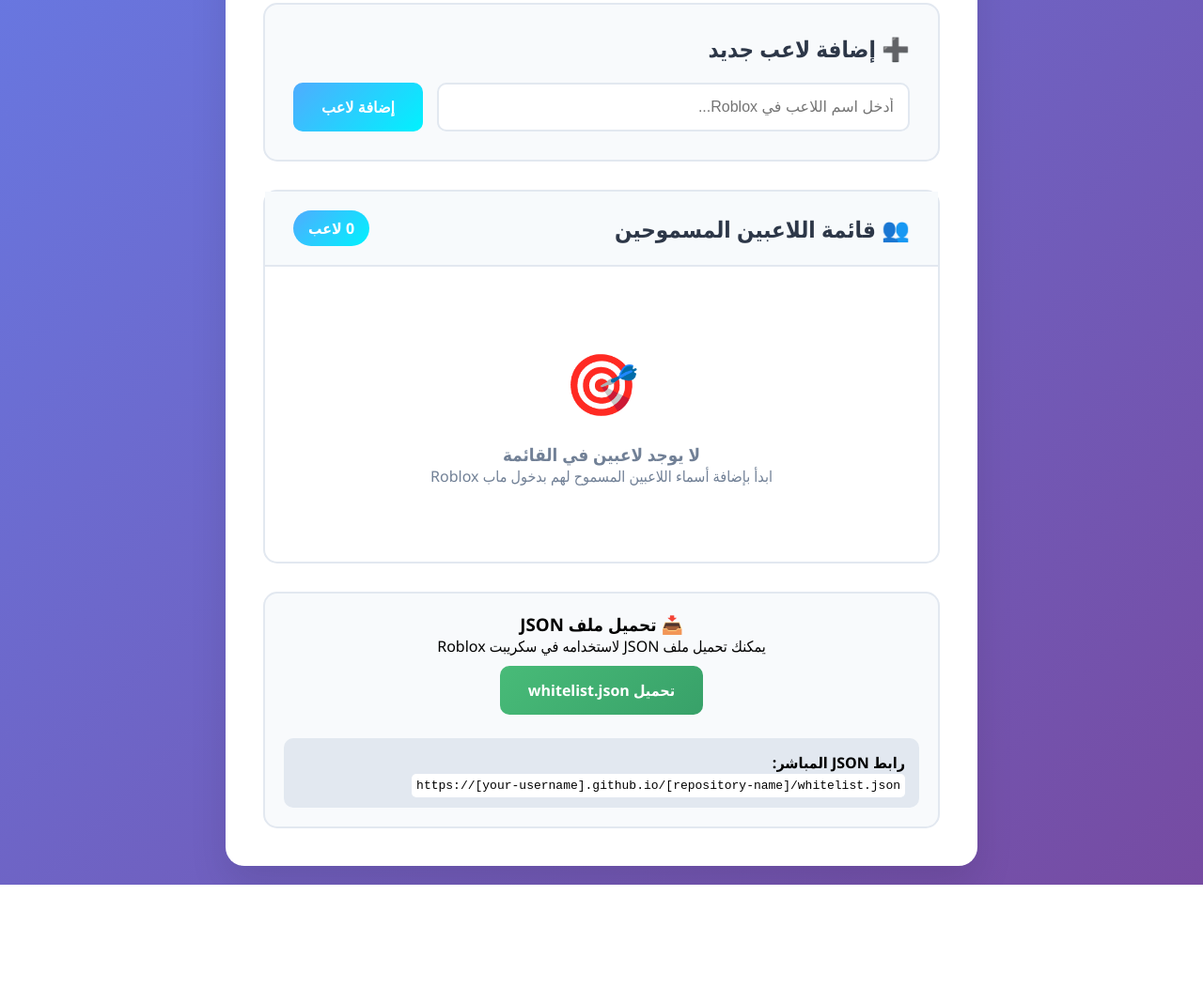
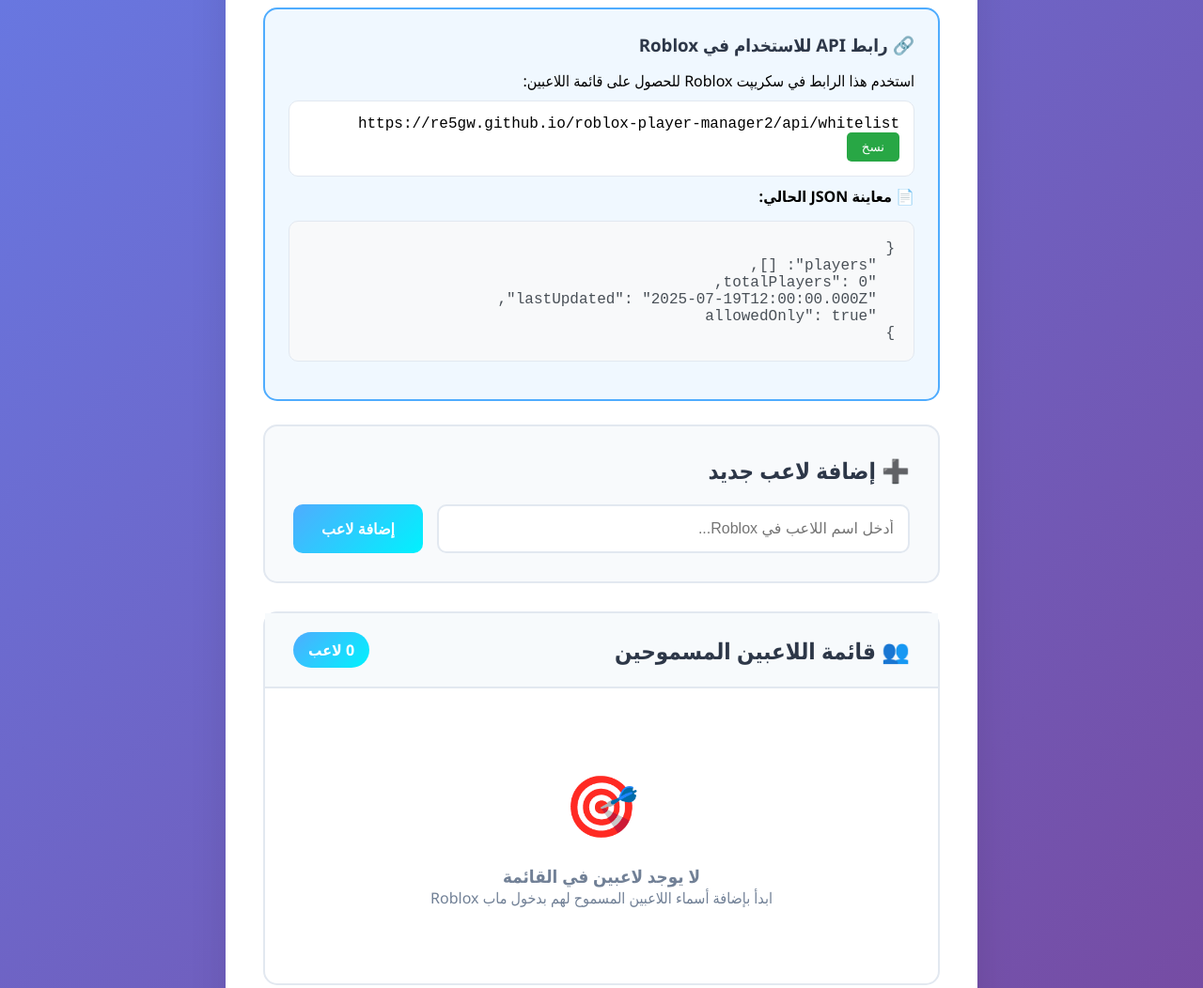
Before and after one commit to Re5gw/roblox-player-manager2, a plain HTML site: page index.html in a window 1280 px wide. Shown: the part 376-1428 px from the top of the page at 94% size. Before the commit the page ends 1318 px from the top, so only its background shows below. Drawn offline with Linux system fonts and the light colour scheme.

Commit message:
Update index.html

```diff
--- a/index.html
+++ b/index.html
@@ -246,26 +246,56 @@
             margin-bottom: 5px;
         }
 
-        .download-section {
-            text-align: center;
-            margin-top: 30px;
-            padding: 20px;
-            background: #f8fafc;
+        .api-section {
+            background: #f0f8ff;
+            padding: 25px;
             border-radius: 15px;
-            border: 2px solid #e2e8f0;
+            margin: 25px 0;
+            border: 2px solid #4facfe;
         }
 
-        .btn-download {
-            background: linear-gradient(135deg, #48bb78 0%, #38a169 100%);
-            color: white;
-            text-decoration: none;
-            display: inline-block;
-            margin: 10px;
+        .api-section h3 {
+            color: #2d3748;
+            margin-bottom: 15px;
         }
 
-        .btn-download:hover {
-            transform: translateY(-2px);
-            box-shadow: 0 10px 20px rgba(72, 187, 120, 0.3);
+        .api-url {
+            background: #ffffff;
+            padding: 15px;
+            border-radius: 10px;
+            border: 1px solid #e2e8f0;
+            font-family: 'Courier New', monospace;
+            word-break: break-all;
+            margin: 10px 0;
+        }
+
+        .copy-btn {
+            background: #28a745;
+            color: white;
+            border: none;
+            padding: 8px 16px;
+            border-radius: 5px;
+            cursor: pointer;
+            margin-left: 10px;
+        }
+
+        .copy-btn:hover {
+            background: #218838;
+        }
+
+        .json-preview {
+            background: #f8f9fa;
+            padding: 20px;
+            border-radius: 10px;
+            border: 1px solid #e2e8f0;
+            margin: 15px 0;
+        }
+
+        .json-preview pre {
+            margin: 0;
+            white-space: pre-wrap;
+            font-family: 'Courier New', monospace;
+            color: #495057;
         }
 
         @media (max-width: 768px) {
@@ -336,6 +366,26 @@
                 </div>
             </div>
 
+            <!-- API Section -->
+            <div class="api-section">
+                <h3>🔗 رابط API للاستخدام في Roblox</h3>
+                <p>استخدم هذا الرابط في سكريپت Roblox للحصول على قائمة اللاعبين:</p>
+                <div class="api-url">
+                    <span id="apiUrl">https://re5gw.github.io/roblox-player-manager2/api/whitelist</span>
+                    <button class="copy-btn" onclick="copyApiUrl()">نسخ</button>
+                </div>
+
+                <h4>📄 معاينة JSON الحالي:</h4>
+                <div class="json-preview">
+                    <pre id="jsonPreview">{
+  "players": [],
+  "totalPlayers": 0,
+  "lastUpdated": "2025-07-19T12:00:00.000Z",
+  "allowedOnly": true
+}</pre>
+                </div>
+            </div>
+
             <!-- Add Player Section -->
             <div class="add-section">
                 <h2>➕ إضافة لاعب جديد</h2>
@@ -367,19 +417,6 @@
                     </div>
                 </div>
             </div>
-
-            <!-- Download Section -->
-            <div class="download-section">
-                <h3>📥 تحميل ملف JSON</h3>
-                <p>يمكنك تحميل ملف JSON لاستخدامه في سكريبت Roblox</p>
-                <a href="#" class="btn btn-download" onclick="downloadJSON()">
-                    تحميل whitelist.json
-                </a>
-                <div style="margin-top: 15px; padding: 15px; background: #e2e8f0; border-radius: 10px; text-align: right;">
-                    <strong>رابط JSON المباشر:</strong><br>
-                    <code id="jsonUrl" style="background: white; padding: 5px; border-radius: 5px;">سيتم إنشاؤه عند رفع الملفات إلى GitHub</code>
-                </div>
-            </div>
         </div>
     </div>
 
@@ -392,7 +429,7 @@
         window.onload = function() {
             loadPlayers();
             updateDisplay();
-            updateJsonUrl();
+            setupApiEndpoint();
         };
 
         // Load players from localStorage
@@ -408,26 +445,14 @@
             }
         }
 
-        // Save players to localStorage and generate JSON
-        function savePlayersAndGenerateJSON() {
+        // Save players and update JSON
+        function savePlayersAndUpdateJSON() {
             localStorage.setItem('robloxWhitelist', JSON.stringify(players));
             localStorage.setItem('robloxWhitelistDate', lastUpdated.toISOString());
 
-            // Generate JSON file content
-            const jsonData = {
-                players: players,
-                lastUpdated: lastUpdated.toISOString(),
-                totalPlayers: players.length,
-                allowedOnly: true
-            };
-
-            // Create and save JSON file for GitHub Pages
-            const jsonContent = JSON.stringify(jsonData, null, 2);
-
-            // Store in localStorage for download
-            localStorage.setItem('whitelistJSON', jsonContent);
-
             updateDisplay();
+            updateJsonPreview();
+            updateApiEndpoint();
         }
 
         // Add new player
@@ -452,7 +477,7 @@
 
             players.push(playerName);
             lastUpdated = new Date();
-            savePlayersAndGenerateJSON();
+            savePlayersAndUpdateJSON();
 
             input.value = '';
             showAlert(`تم إضافة اللاعب "${playerName}" بنجاح!`, 'success');
@@ -465,7 +490,7 @@
                 if (index > -1) {
                     players.splice(index, 1);
                     lastUpdated = new Date();
-                    savePlayersAndGenerateJSON();
+                    savePlayersAndUpdateJSON();
                     showAlert(`تم حذف اللاعب "${playerName}" من القائمة!`, 'success');
                 }
             }
@@ -516,6 +541,55 @@
             document.getElementById('lastUpdated').textContent = lastUpdated.toLocaleDateString('ar');
         }
 
+        // Update JSON preview
+        function updateJsonPreview() {
+            const jsonData = {
+                players: players,
+                totalPlayers: players.length,
+                lastUpdated: lastUpdated.toISOString(),
+                allowedOnly: true,
+                version: "1.0"
+            };
+
+            document.getElementById('jsonPreview').textContent = JSON.stringify(jsonData, null, 2);
+        }
+
+        // Setup API endpoint (simulated)
+        function setupApiEndpoint() {
+            // Create a virtual API endpoint using URL hash
+            if (window.location.hash === '#api/whitelist' || window.location.pathname.includes('/api/whitelist')) {
+                const jsonData = {
+                    players: players,
+                    totalPlayers: players.length,
+                    lastUpdated: lastUpdated.toISOString(),
+                    allowedOnly: true,
+                    version: "1.0"
+                };
+
+                document.body.innerHTML = `<pre>${JSON.stringify(jsonData, null, 2)}</pre>`;
+                document.body.style.fontFamily = 'monospace';
+                document.body.style.padding = '20px';
+                document.body.style.background = '#f8f9fa';
+                return;
+            }
+        }
+
+        // Update API endpoint data
+        function updateApiEndpoint() {
+            // This would update the virtual endpoint
+            setupApiEndpoint();
+        }
+
+        // Copy API URL to clipboard
+        function copyApiUrl() {
+            const apiUrl = document.getElementById('apiUrl').textContent;
+            navigator.clipboard.writeText(apiUrl).then(() => {
+                showAlert('تم نسخ رابط API بنجاح!', 'success');
+            }).catch(() => {
+                showAlert('فشل في نسخ الرابط', 'error');
+            });
+        }
+
         // Show alert message
         function showAlert(message, type) {
             const alertArea = document.getElementById('alertArea');
@@ -534,31 +608,6 @@
             }, 5000);
         }
 
-        // Download JSON file
-        function downloadJSON() {
-            const jsonContent = localStorage.getItem('whitelistJSON') || '{"players": [], "lastUpdated": "", "totalPlayers": 0, "allowedOnly": true}';
-
-            const blob = new Blob([jsonContent], { type: 'application/json' });
-            const url = URL.createObjectURL(blob);
-
-            const a = document.createElement('a');
-            a.href = url;
-            a.download = 'whitelist.json';
-            document.body.appendChild(a);
-            a.click();
-            document.body.removeChild(a);
-
-            URL.revokeObjectURL(url);
-            showAlert('تم تحميل ملف JSON بنجاح!', 'success');
-        }
-
-        // Update JSON URL (placeholder for GitHub Pages)
-        function updateJsonUrl() {
-            const urlElement = document.getElementById('jsonUrl');
-            // This will be the actual GitHub Pages URL once deployed
-            urlElement.textContent = 'https://[your-username].github.io/[repository-name]/whitelist.json';
-        }
-
         // Allow Enter key to add player
         document.getElementById('playerInput').addEventListener('keypress', function(event) {
             if (event.key === 'Enter') {
@@ -569,9 +618,12 @@
         // Auto-save every 30 seconds
         setInterval(function() {
             if (players.length > 0) {
-                savePlayersAndGenerateJSON();
+                savePlayersAndUpdateJSON();
             }
         }, 30000);
+
+        // Handle API requests
+        window.addEventListener('hashchange', setupApiEndpoint);
     </script>
 </body>
 </html>
```
